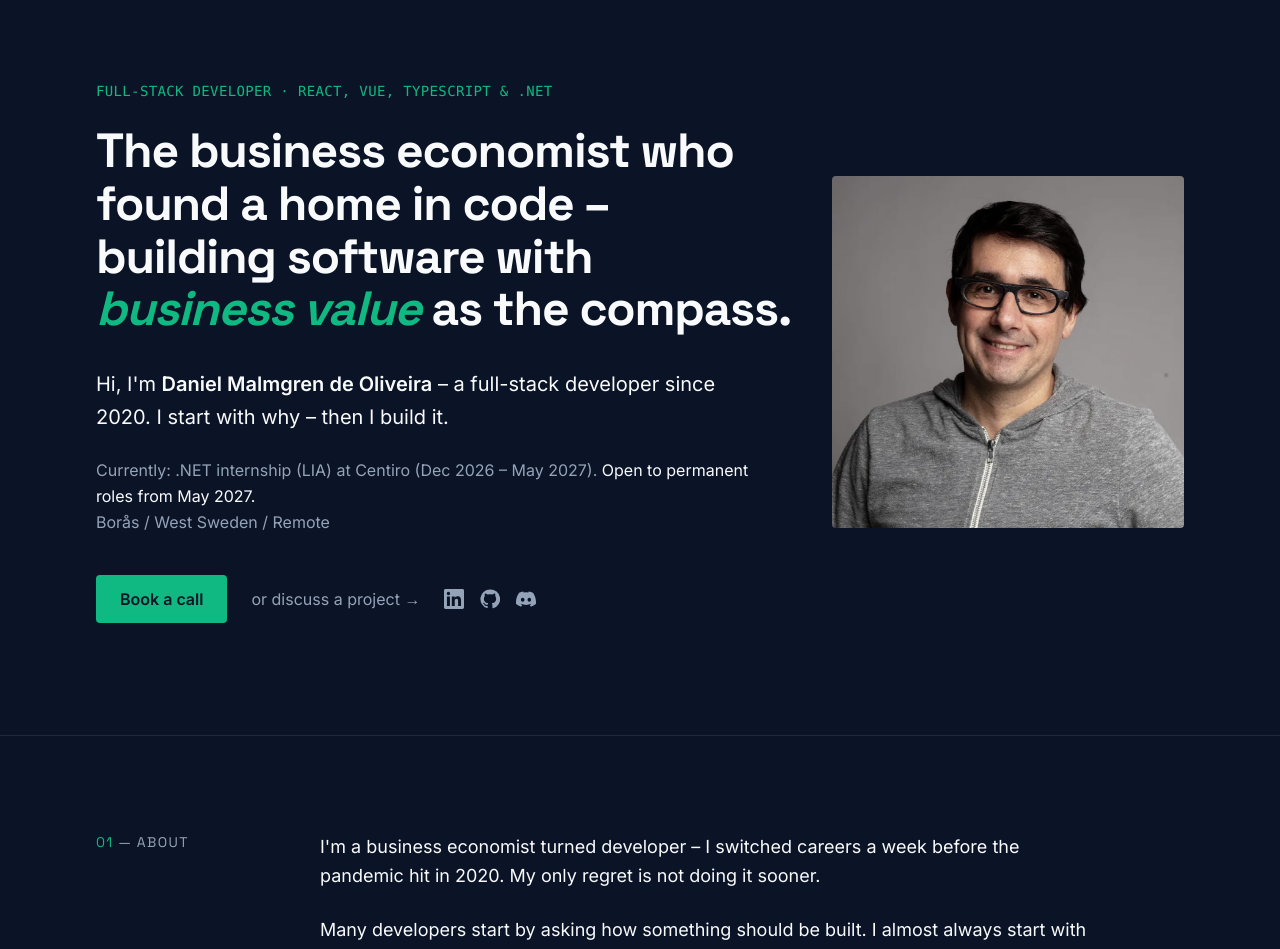
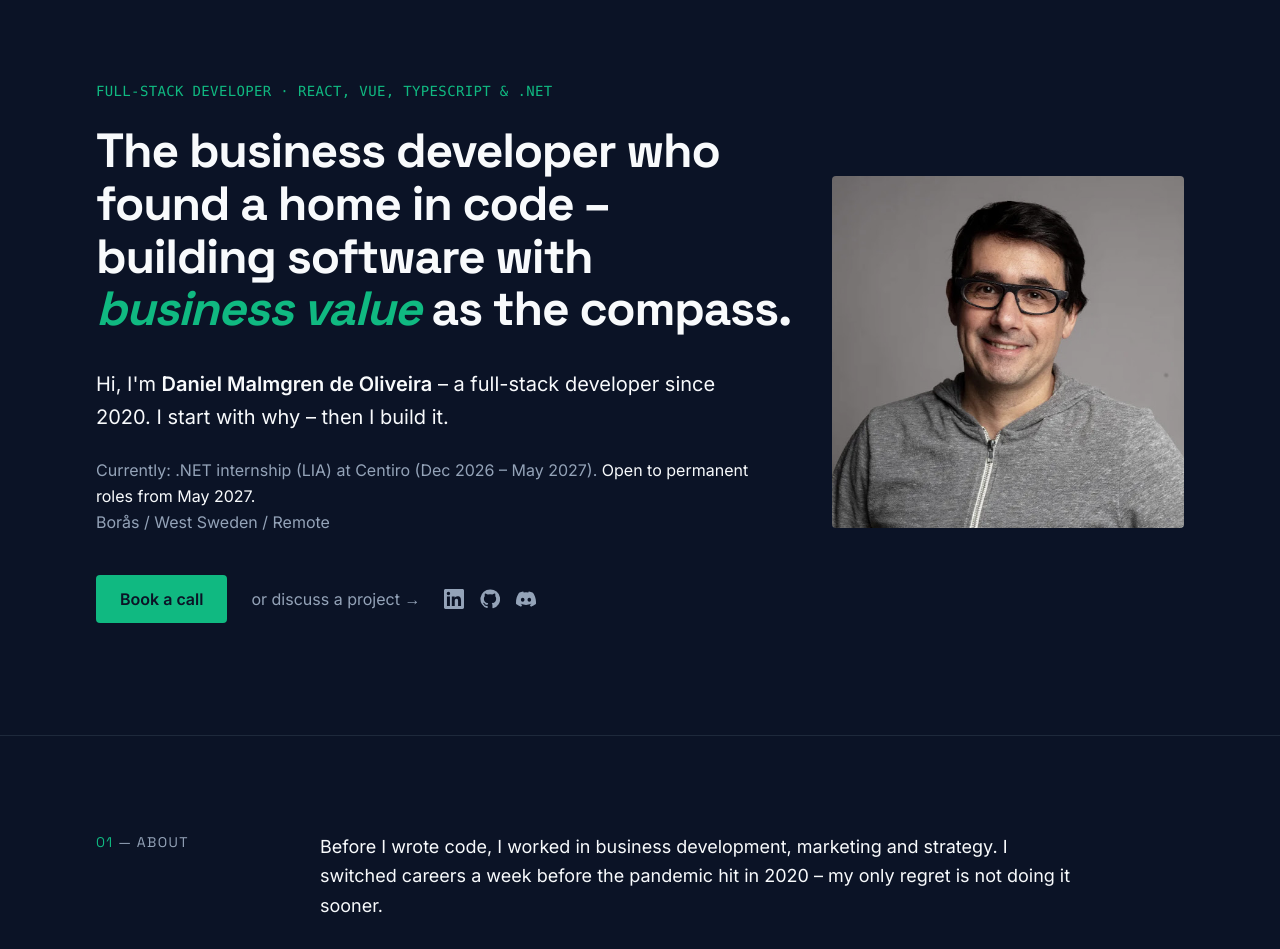
Before and after one commit to therealdanmalmx/danmalm-se, a Next.js app: page /en in a window 1280 px wide. Shown: the part 80-1029 px from the top of the page. Built offline with nearby package versions, Linux system fonts and the light colour scheme.

Commit message:
content: describe business background as business developer in English
Co-Authored-By: Claude Opus 5.5 <noreply@anthropic.com>

```diff
--- a/src/content/en.ts
+++ b/src/content/en.ts
@@ -40,7 +40,7 @@ export const en: Content = {
 
   hero: {
     headline: {
-      before: "The business economist who found a home in code – building software with ",
+      before: "The business developer who found a home in code – building software with ",
       emphasis: "business value",
       after: " as the compass.",
     },
@@ -51,7 +51,7 @@ export const en: Content = {
   },
 
   about: [
-    "I'm a business economist turned developer – I switched careers a week before the pandemic hit in 2020. My only regret is not doing it sooner.",
+    "Before I wrote code, I worked in business development, marketing and strategy. I switched careers a week before the pandemic hit in 2020 – my only regret is not doing it sooner.",
     "Many developers start by asking how something should be built. I almost always start with why: what value does it create, and for whom? That's why I'm good at turning fuzzy business requirements into something concrete and sustainable.",
     "Vue, React and TypeScript are my home turf. Now I'm adding C# and .NET to own the whole chain, from interface to API. I do my best work in down-to-earth teams where people share – in code reviews and at the coffee machine.",
   ],
```
